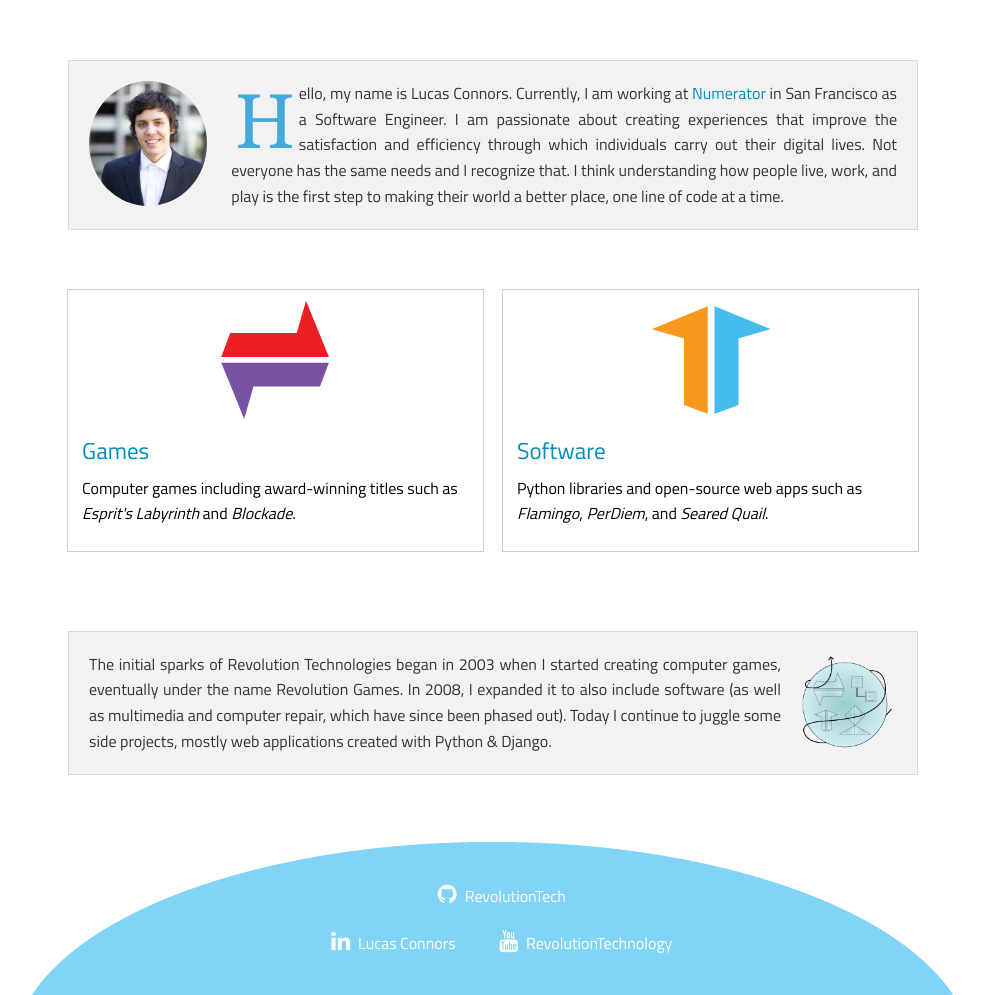
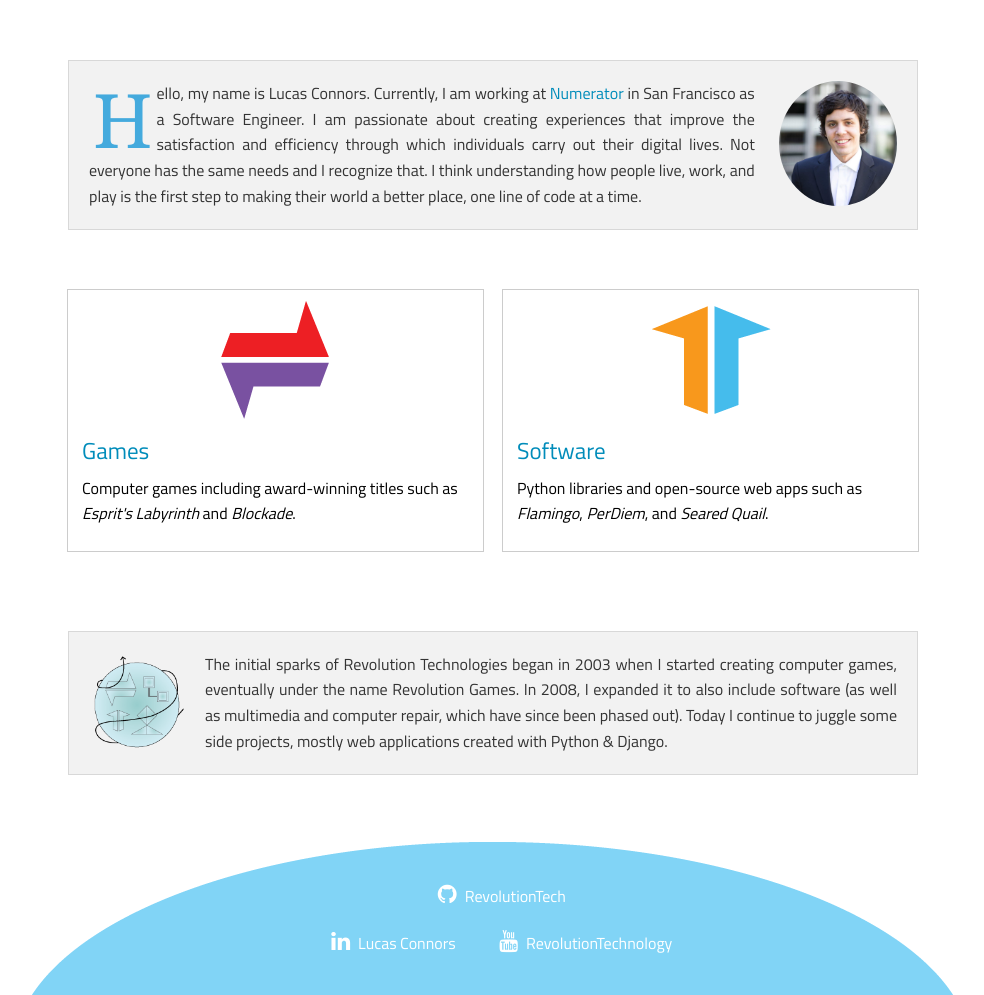
Before and after one commit to RevolutionTech/revolutiontech.ca, a Django app: template revolutiontech/basecategory/templates/home.html in a window 1280 px wide. Shown: the part 56-1051 px from the top of the page, without its empty margins (147-1131 px from the left). Run offline with Django 3.2, Linux system fonts and the light colour scheme; the template is opened without the code that fills it, so the values that code supplies are empty.

Commit message:
Swap avatar locations in panels

```diff
--- a/static/css/revolutiontech.css
+++ b/static/css/revolutiontech.css
@@ -28,8 +28,8 @@
 .avatar {
     border-radius: 50%;
     max-height: 125px;
-    float: left;
-    margin-right: 24px;
+    float: right;
+    margin-left: 24px;
     margin-bottom: 24px;
 }
 
@@ -87,8 +87,8 @@
 }
 
 .semi-avatar {
-    margin-left: 16px;
-    float: right;
+    margin-right: 16px;
+    float: left;
     max-height: 100px;
 }
 
```
